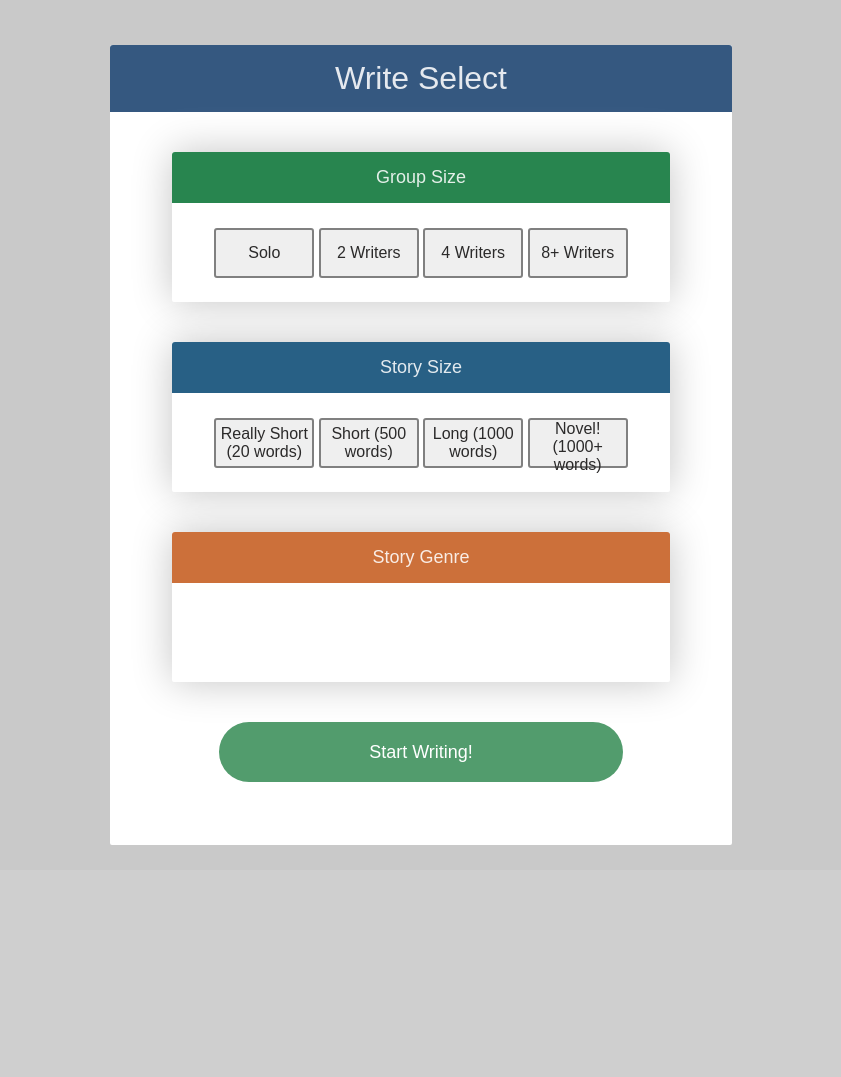
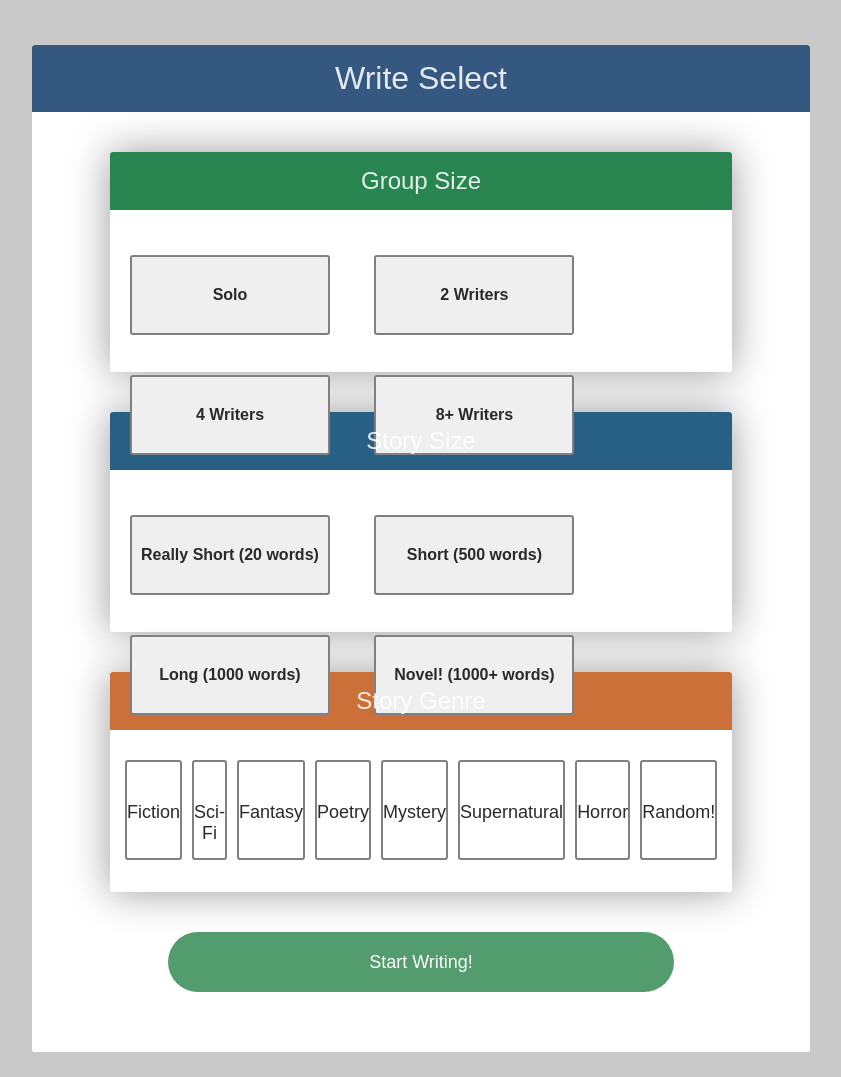
Before and after one commit to JeffKnowlesJr/Stories_to_share, a Django app: template apps/our_stories/templates/our_stories/write_picker.html in a window 1280 px wide. Shown: the part 81-1158 px from the top of the page, without its empty margins (219-1060 px from the left). Before the commit the page ends 926 px from the top, so only its background shows below. Run offline with Django 3.2, Linux system fonts and the light colour scheme; the template is opened without the code that fills it, so the values that code supplies are empty; parts of the project's set-up code (start-up, migrations or seed data) failed here and were passed over.

Commit message:
Newly added frontend with updates

```diff
--- a/apps/our_stories/static/our_stories/css/write_picker.css
+++ b/apps/our_stories/static/our_stories/css/write_picker.css
@@ -82,7 +82,7 @@
 /* <<---------------User History--------------->>*/
 
 .storyselect_tile{
-    width:60%;
+    width:75%;
     min-height:300px;
     margin:20px auto;
     border-radius: 2px;
@@ -110,15 +110,15 @@
 
 .selector{
     width:80%;
-    height:150px;
+    height:220px;
     margin:40px auto;
     border-radius: 2px;
-    box-shadow: 0px 0px 40px rgb(196, 196, 196);
+    box-shadow: 0px 0px 40px rgb(153, 153, 153);
 }
 
 .selector h1{
     text-align: center;
-    font-size: 18px;
+    font-size: 24px;
     width:100%;
     padding:15px 0px;
     border-top-left-radius: 3px;
@@ -144,12 +144,47 @@
     background-color:rgb(204, 112, 58);
 }
 
+.genre_box_contain{
+    display:flex;
+    justify-content: space-evenly;
+    padding:0px 10px;
+}
+
+.genre_box{
+    height:100px;
+    width:160px;
+    margin: 30px 5px 20px 5px;
+    border-radius: 10px;
+    border: 2px solid grey;
+    border-radius: 3px;
+}
+
+.genre_box:hover{
+    background-color: rgb(132, 157, 190);
+    border:none;
+}
+
+.genre_box h2{
+    text-align: center;
+    padding-top: 40px;
+    font-weight: 100;
+    font-size: 18px;
+}
+
 ul button{
     border: 2px solid grey;
     border-radius: 3px;
-    height:50px;
-    width:100px;
+    height:80px;
+    width:200px;
     font-size: 16px;
+    margin:20px;
+    font-weight: 600;
+    transition: .2s;
+}
+
+ul button:hover{
+    background-color: rgb(132, 157, 190);
+    border:none;
 }
 
 
@@ -157,7 +192,7 @@
     display:block;
     width:65%;
     height:60px;
-    margin:40px auto 20px auto;
+    margin:40px auto 60px auto;
     background-color: rgb(82, 156, 109);
     color:white;
     border:none;
@@ -165,6 +200,7 @@
     outline:none;
     font-size: 18px;
     transition: all 0.3s ease 0s;
+
 }
 .submit_button:hover{
     background-color:  rgb(77, 56, 80);
--- a/apps/our_stories/templates/our_stories/write_picker.html
+++ b/apps/our_stories/templates/our_stories/write_picker.html
@@ -4,12 +4,12 @@
     <meta charset="utf-8" />
     <meta http-equiv="X-UA-Compatible" content="IE=edge">
     <title>Writer's Word | Write Select</title>
+    {% load static %}
     <meta name="viewport" content="width=device-width, initial-scale=1">
-    <link rel="stylesheet" type="text/css" media="screen" href="write_picker.css" />
+    <link rel="stylesheet" type="text/css" media="screen" href="{% static 'our_stories/css/write_picker.css' %}"/>
     <script src="main.js"></script>
 </head>
 <body>
-
 
     <!----------------------HEADER----------------------->
         <!--The header will let you navigate to different pages on the site-->
@@ -65,13 +65,36 @@
                 </div>
 
                 <div class="selector">
-                    <h1 class="genre">Story Genre</h1>
 
+                        <h1 class="genre">Story Genre</h1>
+                    <div class="genre_box_contain">
+                        <div class="genre_box">
+                            <h2>Fiction</h2>
+                        </div>
+                        <div class="genre_box">
+                            <h2>Sci-Fi</h2>
+                        </div>
+                        <div class="genre_box">
+                            <h2>Fantasy</h2>
+                        </div>
+                        <div class="genre_box">
+                            <h2>Poetry</h2>
+                        </div>
+                        <div class="genre_box">
+                            <h2>Mystery</h2>
+                        </div>
+                        <div class="genre_box">
+                            <h2>Supernatural</h2>
+                        </div>
+                        <div class="genre_box">
+                            <h2>Horror</h2>
+                        </div>
+                        <div class="genre_box">
+                            <h2>Random!</h2>
+                        </div>
+                    </div>
                 </div>
 
-                <div>
-
-                </div>
 
                 <form action="/login" method="post">
 
```
Also changed, not shown: 4 other files.
